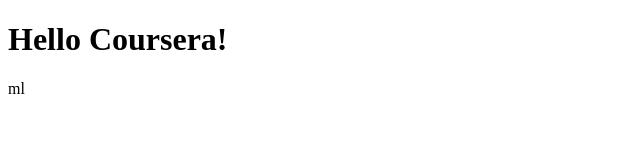
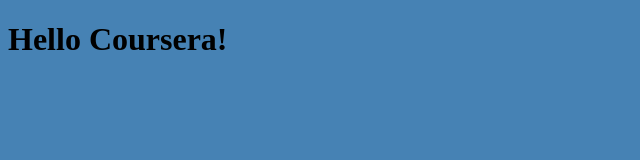
Before and after one commit to davletgareeval/coursera-test, a plain HTML site: page site/index.html in a window 1280 px wide. Shown: the whole page, without its empty margins (0-640 px from the left). Drawn offline with Linux system fonts and the light colour scheme.

Commit message:
Change cilir

```diff
--- a/site/index.html
+++ b/site/index.html
@@ -5,7 +5,7 @@
 	<meta name="viewport" content="width=device-width, initial-scale=1">
 	<title>Hello Coursera!</title>
 </head>
-<body>
+<body bgcolor="#4682B4">
 <h1>Hello Coursera!</h1>
 </body>
-</html>ml
+</html>
```
